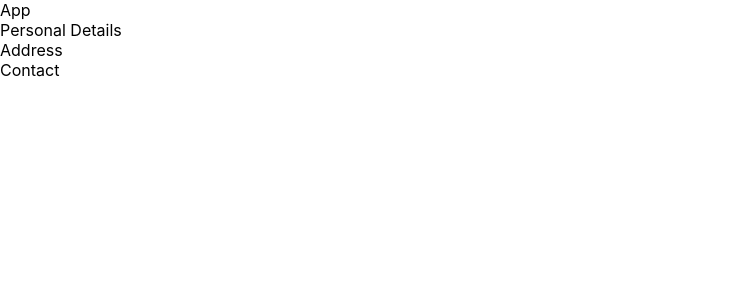
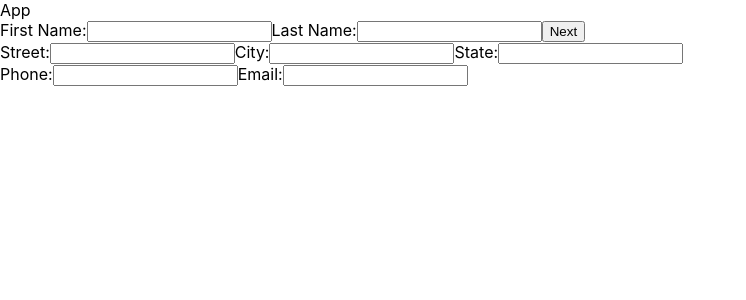
Before and after one commit to karpss/Form-Wizard, a React (Create React App) app: page / in a window 1280 px wide. Shown: the top 300 px of the page, without its empty margins (0-746 px from the left). Built offline with nearby package versions, Linux system fonts and the light colour scheme.

Commit message:
built all the forms

```diff
--- a/src/components/Address.js
+++ b/src/components/Address.js
@@ -3,9 +3,32 @@ import React from 'react';
 
 const Address = () => {
   return(
-  <div>
-      Address
-  </div>
+   <form>
+    <label htmlFor='street'>Street:</label>
+      <input
+      type="text"
+      name="street"
+      value=""
+      onChange=""
+      />
+      <label htmlFor='city'>City:</label>
+      <input
+      type="text"
+      name="city"
+      value=""
+      onChange=""
+      />
+
+<label htmlFor='state'>State:</label>
+      <input
+      type="text"
+      name="state"
+      value=""
+      onChange=""
+      />
+
+
+    </form>
   )
 };
 
--- a/src/components/Contact.js
+++ b/src/components/Contact.js
@@ -4,9 +4,26 @@ import React from 'react';
 
 const Contact = () => {
   return (
-  <div>
-      Contact
-  </div>
+    <form>
+    <label htmlFor='phone'>Phone:</label>
+      <input
+      type="number"
+      name="phone"
+      value=""
+      onChange=""
+      />
+      <label htmlFor='email'>Email:</label>
+      <input
+      type="text"
+      name="email"
+      value=""
+      onChange=""
+      />
+
+
+
+
+    </form>
   )
 };
 
--- a/src/components/PersonalDetails.js
+++ b/src/components/PersonalDetails.js
@@ -4,10 +4,30 @@ import React from 'react';
 const PersonalDetails = () => {
   return (
 
-  <div>
-  Personal Details
+  <form>
 
-  </div>
+    <label htmlFor='first-name'>First Name:</label>
+    <input
+    type="text"
+    name="first-name"
+    value=""
+    onChange=""
+
+    />
+
+<label htmlFor='last-name'>Last Name:</label>
+    <input
+    type="text"
+    name="last-name"
+    value=""
+    onChange=""
+
+    />
+
+    <button onClick="">Next</button>
+
+
+  </form>
   )
 };
 
```
